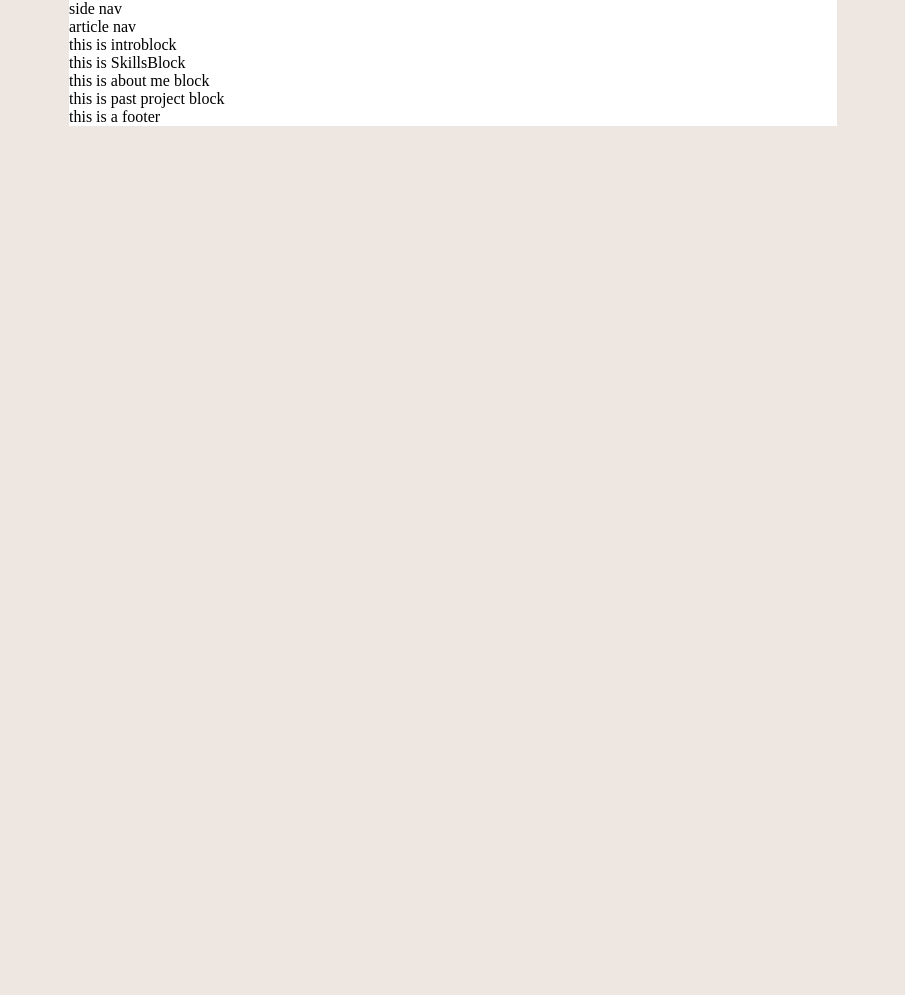
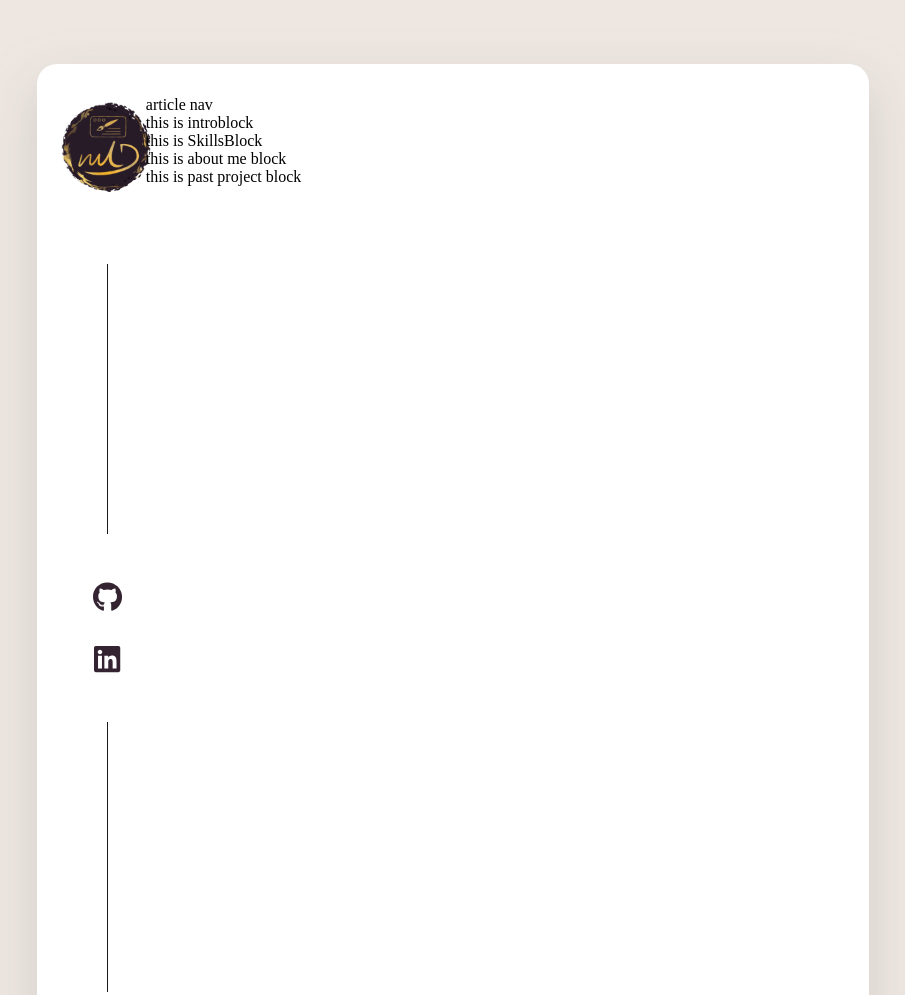
Before and after one commit to diavolosz/website-mleduong.com, a React app: page / in a window 1280 px wide. Shown: the top 995 px of the page, without its empty margins (187-1092 px from the left). Built offline with nearby package versions, Linux system fonts and the light colour scheme.

Commit message:
completed side nav general styling

```diff
--- a/package.json
+++ b/package.json
@@ -3,6 +3,11 @@
   "version": "0.1.0",
   "private": true,
   "dependencies": {
+    "@fortawesome/fontawesome-svg-core": "^6.1.2",
+    "@fortawesome/free-brands-svg-icons": "^6.1.2",
+    "@fortawesome/free-regular-svg-icons": "^6.1.2",
+    "@fortawesome/free-solid-svg-icons": "^6.1.2",
+    "@fortawesome/react-fontawesome": "^0.2.0",
     "@testing-library/jest-dom": "^5.16.5",
     "@testing-library/react": "^13.3.0",
     "@testing-library/user-event": "^13.5.0",
--- a/src/Home.js
+++ b/src/Home.js
@@ -15,16 +15,14 @@ function App() {
 
         <article>
           <ArticleNavBar />
-
           <MainIntroBlock />
           <SkillsBlock />
           <AboutMeBlock />
           <PastProjectbBlock />
-
         </article>
 
+      </div>
         <FooterSection />
-      </div>
     </div>
   );
 }
--- a/src/Home.scss
+++ b/src/Home.scss
@@ -9,20 +9,26 @@
 
 $color1: #EEE7E1;
 $color2: white;
+$color3: #271A26;
 
-body {
-  padding: 0px;
-  margin: 0px;
-  height: 1500px;
-}
+
 
 .homepage-container {
   background-color: $color1;
   height: 100%;
+  display: flex;
+  flex-direction: column;
 
   .main-wrapper {
+    display: flex;
+    flex-direction: row;
+
     background-color: $color2;
     width: 60%;
-    margin: auto;
+    height: inherit;
+    margin: 8vh auto;
+    padding: 2em;
+    border-radius: 20px;
+    box-shadow: 0px 20px 50px 0px rgba(163, 163, 163, 0.365);
   }
 }
--- a/src/components/Footer.js
+++ b/src/components/Footer.js
@@ -1,7 +1,9 @@
+import '../styles/Footer.scss'
+
 export default function FooterSection() {
   return (
-    <div>
+    <footer>
       <span>this is a footer</span>
-    </div>
+    </footer>
   )
 }
--- a/src/components/SideNavBar.js
+++ b/src/components/SideNavBar.js
@@ -1,11 +1,19 @@
-
+import '../styles/component_styles/SideNavBar.scss'
+import { FontAwesomeIcon } from '@fortawesome/react-fontawesome'
+import { faGithub, faLinkedin } from '@fortawesome/free-brands-svg-icons'
 
 export default function SideNavBar() {
   return (
     <nav className='side-nav-container'>
-      <span>side nav</span>
-      <div className='nav-logo'></div>
-      <div className='nav-connection-list'></div>
+      <div className='nav-logo'>
+        <img src="img/logo.png" alt="logo" className="logo" />
+      </div>
+      <div className='nav-connection-list'>
+        <div className="side-nav-line"></div>
+        <FontAwesomeIcon icon={faGithub} className='small-icon' />
+        <FontAwesomeIcon icon={faLinkedin} className='small-icon' />
+        <div className="side-nav-line"></div>
+      </div>
     </nav>
   )
 }
--- a/src/index.css
+++ b/src/index.css
@@ -1,3 +1,10 @@
 #root {
   height: 100%;
 }
+
+body {
+  padding: 0px;
+  margin: 0px;
+  height: 1500px;
+  box-sizing: border-box;
+}
--- /dev/null
+++ b/src/styles/Footer.scss
@@ -0,0 +1,5 @@
+footer {
+  height: 15vh;
+  width: 60%;
+  margin: auto;
+}
--- a/src/styles/component_styles/SideNavBar.scss
+++ b/src/styles/component_styles/SideNavBar.scss
@@ -0,0 +1,42 @@
+$color1: #EEE7E1;
+$color2: white;
+$color3: #271A26;
+$color4: #342432;
+
+
+.side-nav-container {
+  display: flex;
+  flex-direction: column;
+  align-items: center;
+  width: 10%;
+
+  .logo {
+    height: 100px;
+    width: 100px;
+  }
+
+  .nav-connection-list {
+    display: flex;
+    flex-direction: column;
+    align-items: center;
+    margin-top: 2rem;
+
+    .side-nav-line {
+      width: 1px;
+      height: 270px;
+      margin-bottom: 2rem;
+      margin-top: 2rem;
+      background-color: #1a1919;
+    }
+
+    .small-icon {
+      color: $color4;
+      font-size: 30px;
+      margin-top: 1rem;
+      margin-bottom: 1rem;
+    }
+
+
+  }
+
+}
```
Also changed, not shown: public/favicon.ico (deleted), public/img/GH.svg (added), public/img/LI.svg (added), public/img/card.png (added), public/img/logo.png (added), public/logo192.png (deleted), public/logo512.png (deleted), 1 other file.
